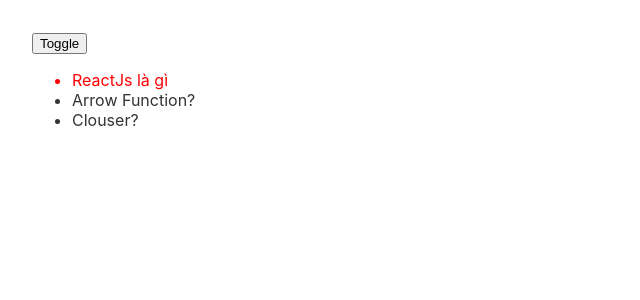
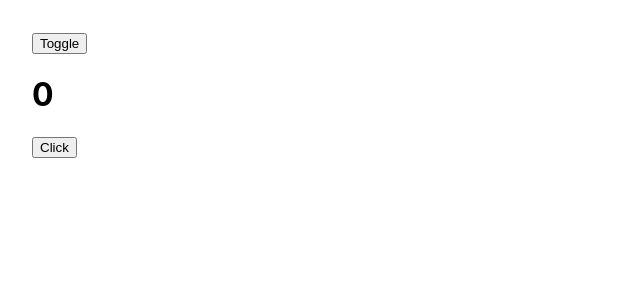
Before and after one commit to devJS-fstack/react-demo, a React (Create React App) app: page / in a window 1280 px wide. Both pictures are taken after a click on the button "Toggle". Shown: the top 300 px of the page, without its empty margins (0-640 px from the left). Built offline with nearby package versions, Linux system fonts and the light colour scheme.

Commit message:
useLayoutEffect practice

```diff
--- a/src/script/App_UseEffects.js
+++ b/src/script/App_UseEffects.js
@@ -1,6 +1,7 @@
 import logo from '../logo.svg';
 import '../App.css';
 import Content from './Content'
+import Content_UseLayoutEffect from './Content_UseLayoutEffect'
 
 const {
     useState,
@@ -14,7 +15,7 @@ function App_UseEffects() {
         <div className="app" style={{ padding: 32 }}>
 
             <button onClick={() => setShow(!show)}>Toggle</button>
-            {show && <Content />}
+            {show && <Content_UseLayoutEffect />}
         </div >
     )
 }
--- /dev/null
+++ b/src/script/Content_UseLayoutEffect.js
@@ -0,0 +1,36 @@
+import logo from '../logo.svg';
+import '../App.css';
+
+const {
+    useState,
+    useEffect,
+    useLayoutEffect
+} = require('react')
+
+
+function Content_UseLayoutEffect() {
+
+
+    const [counter, setCounter] = useState(0)
+
+    // useEffect(() => {
+    //     if (counter > 3) setCounter(0)
+    // }, [counter])
+
+    // Case use useLayoutEffect
+
+    useLayoutEffect(() => {
+        if (counter > 3) setCounter(0)
+    }, [counter])
+    const handleCounter = () => {
+        setCounter(counter + 1)
+    }
+    return (
+        <div>
+            <h1>{counter}</h1>
+            <button onClick={handleCounter}>Click</button>
+        </div>
+    )
+}
+
+export default Content_UseLayoutEffect;
```
